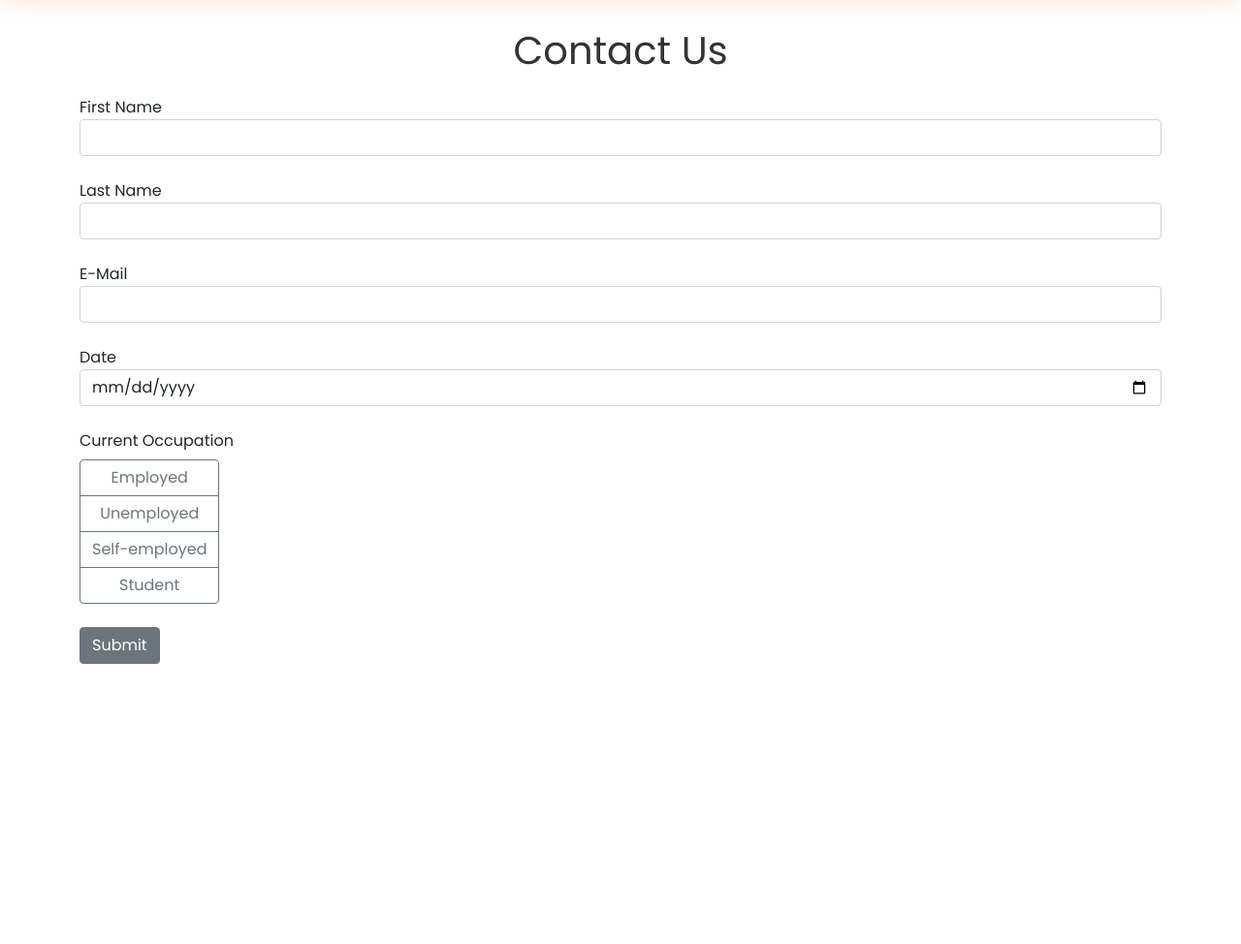
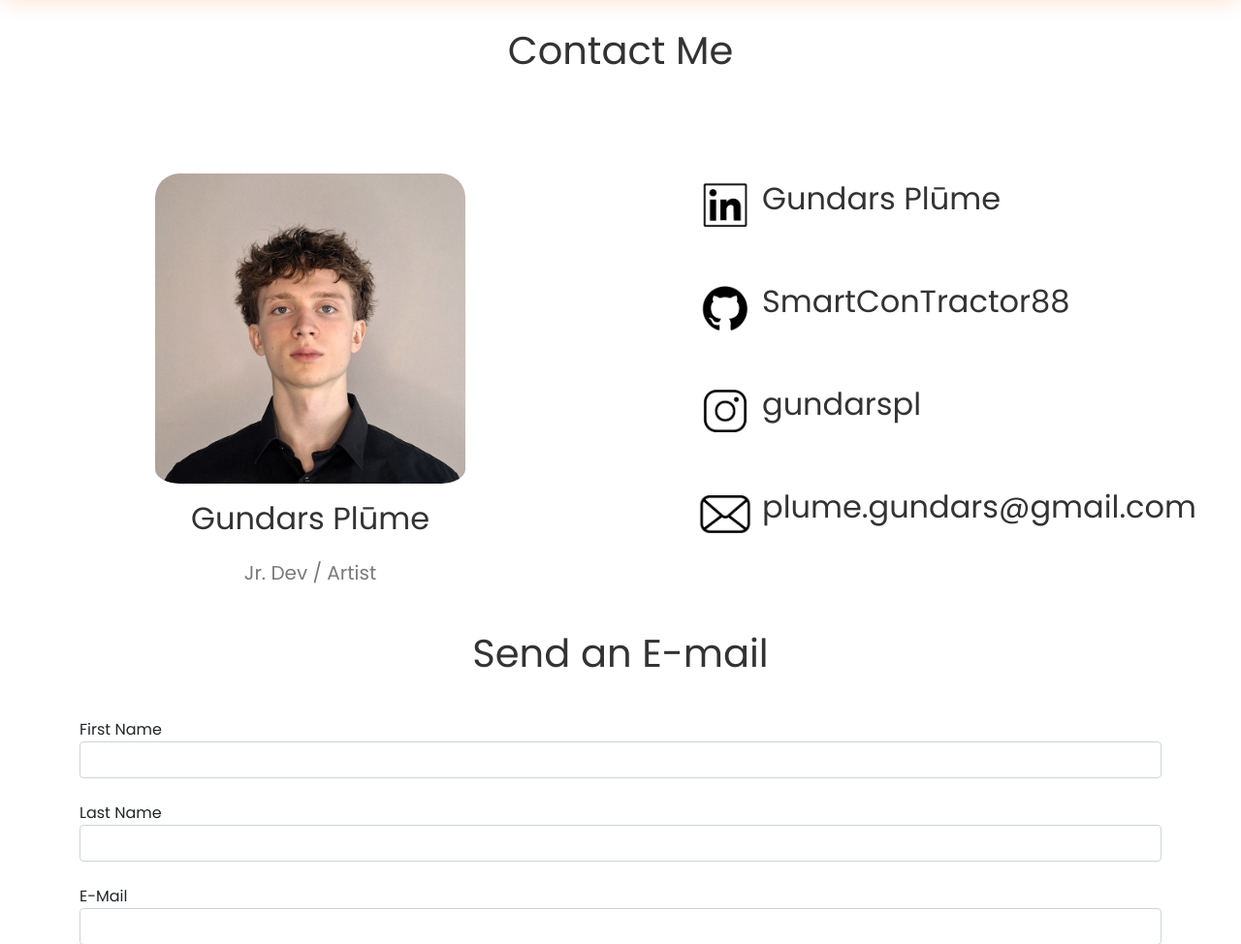
Before and after one commit to SmartConTractor88/Flask-WebApp, a Flask app: page /contact in a window 1280 px wide. Shown: the part 108-1082 px from the top of the page at 97% size. Before the commit the page ends 793 px from the top, so only its background shows below. Run offline with Flask 3, Linux system fonts and the light colour scheme.

Commit message:
Add elements to the Contact page.

```diff
--- a/static/styles/text.css
+++ b/static/styles/text.css
@@ -8,6 +8,7 @@
 .subtitle {
     text-align: center;
     padding-top: 20px; /* increase distance from top */
+    padding-bottom: 20px;
     font-size: 40px;
 }
 
@@ -17,3 +18,10 @@
     padding-top: 20px; /* increase distance from top */
     font-size: 20px;
 }
+
+.description {
+    text-align: center;
+    color: rgb(122, 122, 122);
+    padding-top: 0px; /* increase distance from top */
+    font-size: 20px;
+}
--- a/templates/contact.html
+++ b/templates/contact.html
@@ -6,7 +6,7 @@
     <link rel="stylesheet" href="https://cdn.jsdelivr.net/npm/bootstrap@5.1.3/dist/css/bootstrap.min.css">
     <link rel= "stylesheet" type= "text/css" href= "{{ url_for('static',filename='styles/navbar.css') }}">
     <link rel= "stylesheet" type= "text/css" href= "{{ url_for('static',filename='styles/text.css') }}">
-    <title>Application Form</title>
+    <title>Contact</title>
 </head>
 <style>
 
@@ -23,6 +23,36 @@ p {
     line-height: 1.6; /* improve spacing for readability */
     margin-bottom: 15px; /* add space between paragraphs */
 }
+
+.art_content {
+    display: flex;
+    padding-top: 60px;
+}
+.art_content:after {
+    content: "";
+    display: table;
+    clear: both;
+}
+.column {
+    flex: 50%;
+}
+.center {
+    text-align: center;
+    display: block;
+    margin-left: auto;
+    margin-right: auto;
+    width: 80%;
+    padding-bottom: 0px;
+}
+.profile_image {
+  display: block;
+  margin-left: auto;
+  margin-right: auto;
+  width: 50%;
+  border-radius: 25px;
+  padding-bottom: 10px;
+}
+
 
 </style>
 
@@ -57,8 +87,37 @@ p {
         </div>
     </nav>
 
+<p class="subtitle">Contact Me</p>
+
+  <div class="art_content">
+    <div class="column">
+      <img src="static/contact_page/linkedin_profile_image.jpg" class="profile_image">
+      <p class="center">Gundars Plūme</p>
+      <p class="description">Jr. Dev / Artist</p>
+    </div>
+
+    <div class="column">
+      <div style="display: flex; align-items: center; gap: 10px; padding-bottom: 40px; padding-left: 80px">
+        <img src="static/contact_page/linkedin_icon.png"  width=10%>
+        <p>Gundars Plūme</p>
+      </div>
+      <div style="display: flex; align-items: center; gap: 10px; padding-bottom: 40px; padding-left: 80px">
+        <img src="static/contact_page/github_icon.png"  width=10%>
+        <p>SmartConTractor88</p>
+      </div>
+      <div style="display: flex; align-items: center; gap: 10px; padding-bottom: 40px; padding-left: 80px">
+        <img src="static/contact_page/instagram_icon.png" width=10%>
+        <p>gundarspl</p>
+      </div>
+      <div style="display: flex; align-items: center; gap: 10px; padding-bottom: 40px; padding-left: 80px">
+        <img src="static/contact_page/mail_icon.png"  width=10%>
+        <p>plume.gundars@gmail.com</p>
+      </div>
+    </div>
+  </div>
+
     <div class="container">
-        <p class="subtitle">Contact Us</p>
+        <p class="subtitle">Send an E-mail</p>
         <form method="post">
             <div class="from group mb-4">
                 <label for="first_name">First Name</label>
```
Also changed, not shown: static/contact_page/github_icon.png, static/contact_page/instagram_icon.png, static/contact_page/linkedin_icon.png, static/contact_page/mail_icon.png.
